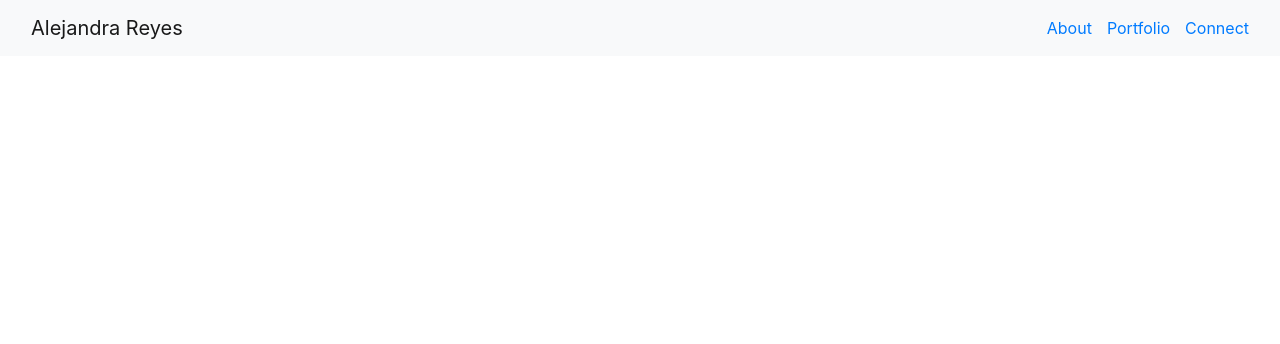
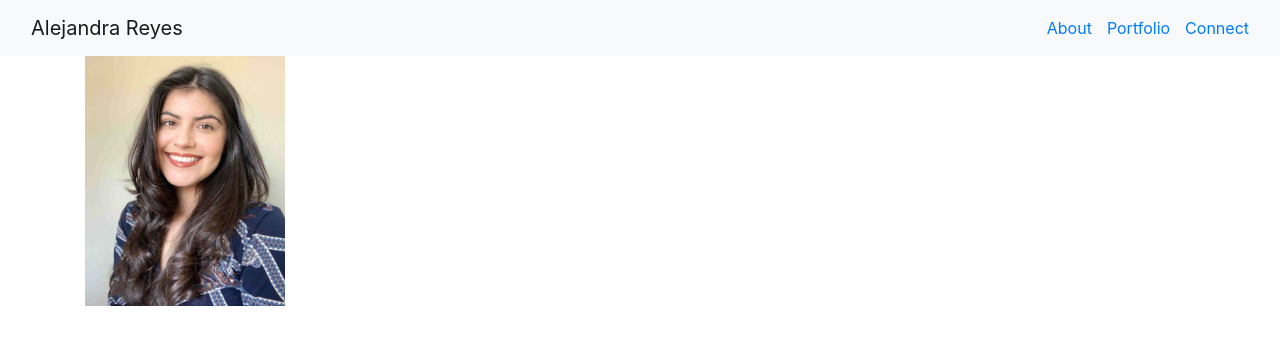
Before and after one commit to areye022/responsiveportfolio, a plain HTML site: page index.html in a window 1280 px wide. Drawn offline with nearby package versions, Linux system fonts and the light colour scheme.

Commit message:
began bio section+added image

```diff
--- a/index.html
+++ b/index.html
@@ -39,13 +39,15 @@
                     </li>
                 </ul>
             </div>
-            <div class="dropdown-content">
-
-
-            </div>
             </div>
         </div>
     </nav>
 
+    <!-- bio section -->
+    <div class='container'>
+        <div class='row image'>
+            <div class='col-12'>
+                <img src='Profile Picture.jpg' alt='image of alejandra smiling' height="250px" width='200'>
+            </div>
 </body>
 </html>
--- a/style.css
+++ b/style.css
@@ -5,6 +5,7 @@ ul {
     padding: 0px;
 }
 
+/* spacing in nav bar links */
 li{
     margin-left:15px;
 }
```
Also changed, not shown: Profile Picture.jpg (added).
